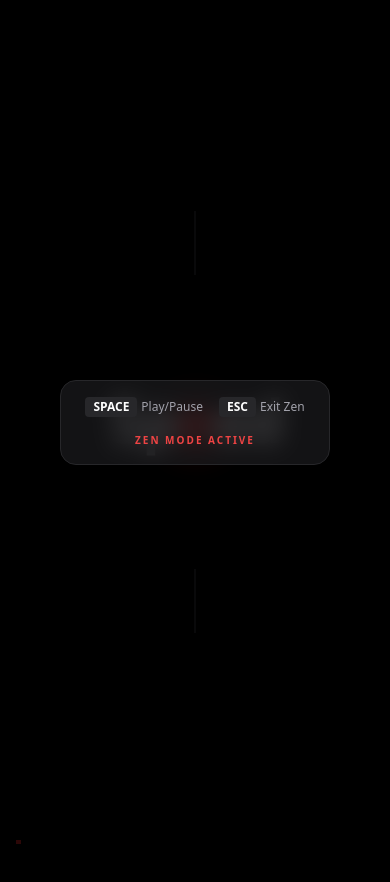
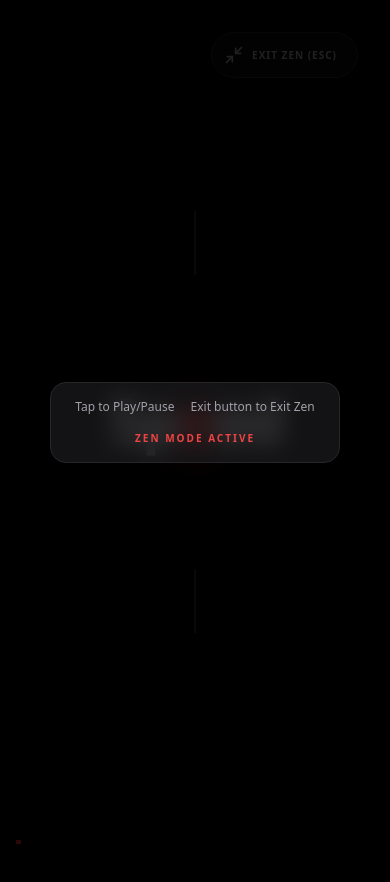
Before and after one commit to snowfluke/rsvp-speed-reader, a React (Vite) app: page / in a window 390 px wide. Both pictures are taken after a click on the button "ZEN". Shown: the top 882 px of the page. Built offline with nearby package versions, Linux system fonts and the light colour scheme.

Commit message:
fix mobile zen mode

```diff
--- a/App.tsx
+++ b/App.tsx
@@ -163,16 +163,22 @@ const App: React.FC = () => {
         <div className="bg-zinc-900/80 backdrop-blur-md px-6 py-4 rounded-2xl border border-zinc-800 flex flex-col items-center gap-2 shadow-2xl">
           <div className="flex gap-4 text-zinc-400">
             <div className="flex items-center gap-1">
-              <span className="px-2 py-0.5 bg-zinc-800 rounded text-white text-xs font-bold">
+              <span className="px-2 py-0.5 bg-zinc-800 rounded text-white text-xs font-bold sm:inline hidden">
                 SPACE
               </span>{" "}
-              <span className="text-xs">Play/Pause</span>
+              <span className="text-xs">
+                <span className="sm:hidden">Tap</span>
+                <span className="hidden sm:inline">Space</span> to Play/Pause
+              </span>
             </div>
             <div className="flex items-center gap-1">
-              <span className="px-2 py-0.5 bg-zinc-800 rounded text-white text-xs font-bold">
+              <span className="px-2 py-0.5 bg-zinc-800 rounded text-white text-xs font-bold sm:inline hidden">
                 ESC
               </span>{" "}
-              <span className="text-xs">Exit Zen</span>
+              <span className="text-xs">
+                <span className="sm:hidden">Exit button</span>
+                <span className="hidden sm:inline">ESC</span> to Exit Zen
+              </span>
             </div>
           </div>
           <p className="text-red-500 font-bold uppercase tracking-[0.2em] text-[10px] mt-2">
@@ -233,6 +239,10 @@ const App: React.FC = () => {
           isZenMode ? "gap-0 py-0" : "gap-8 py-12"
         }`}
       >
+        <div
+          onClick={isZenMode ? togglePlay : undefined}
+          className={`w-full flex justify-center items-center ${isZenMode ? 'cursor-pointer' : ''}`}
+        >
           <RSVPPlayer
             currentWord={words[currentIndex]}
             progress={progress}
@@ -241,6 +251,7 @@ const App: React.FC = () => {
             fontWeight={fontWeight}
             sideOpacity={sideOpacity}
           />
+        </div>
 
         {/* Playback Controls - Hidden in Zen Mode */}
         <div
@@ -636,11 +647,10 @@ const App: React.FC = () => {
         </div>
       </main>
 
-      {/* Exit Zen Mode Button - Only visible in Zen Mode on mouse move */}
       <div
         className={`fixed top-8 right-8 z-[100] transition-opacity duration-300 group ${
           isZenMode
-            ? "opacity-0 hover:opacity-100"
+            ? "opacity-20 sm:opacity-0 hover:opacity-100"
             : "opacity-0 pointer-events-none"
         }`}
       >
```
Lines whose indentation alone changed are shown as unchanged.
